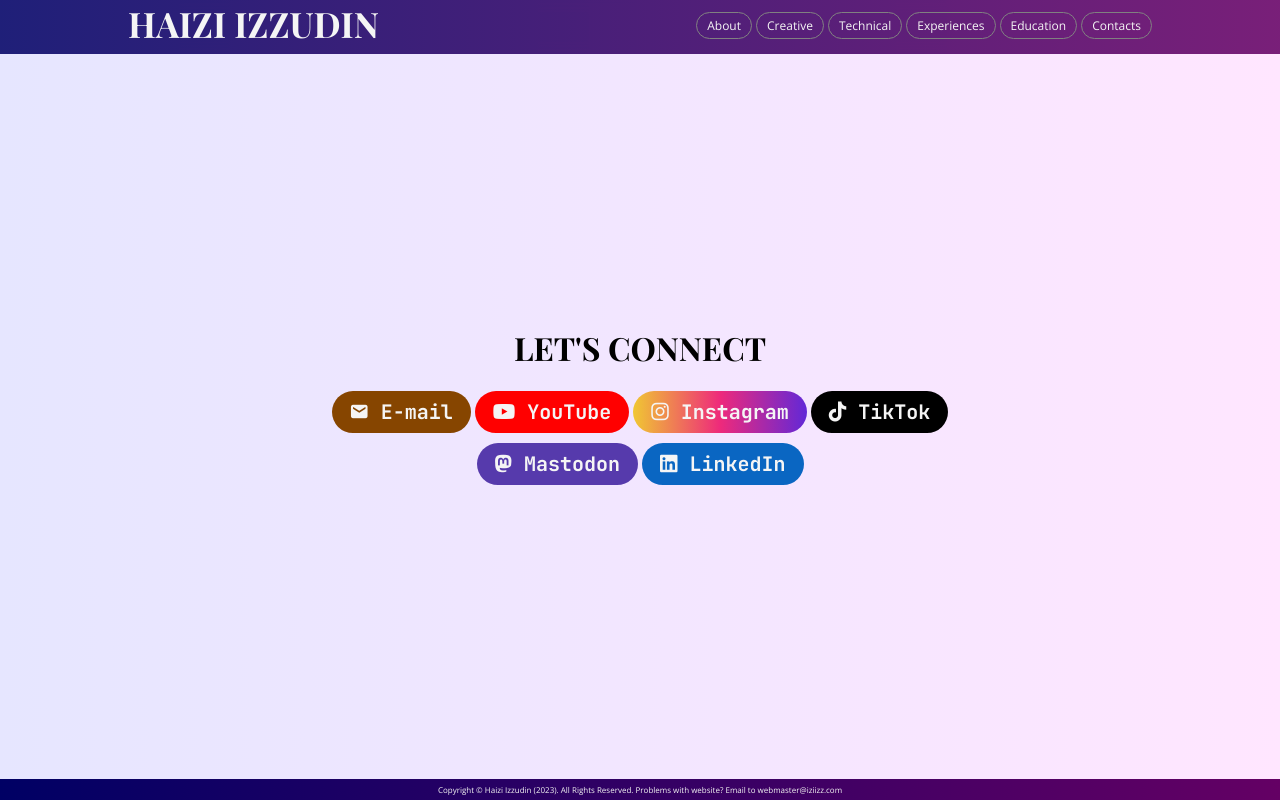
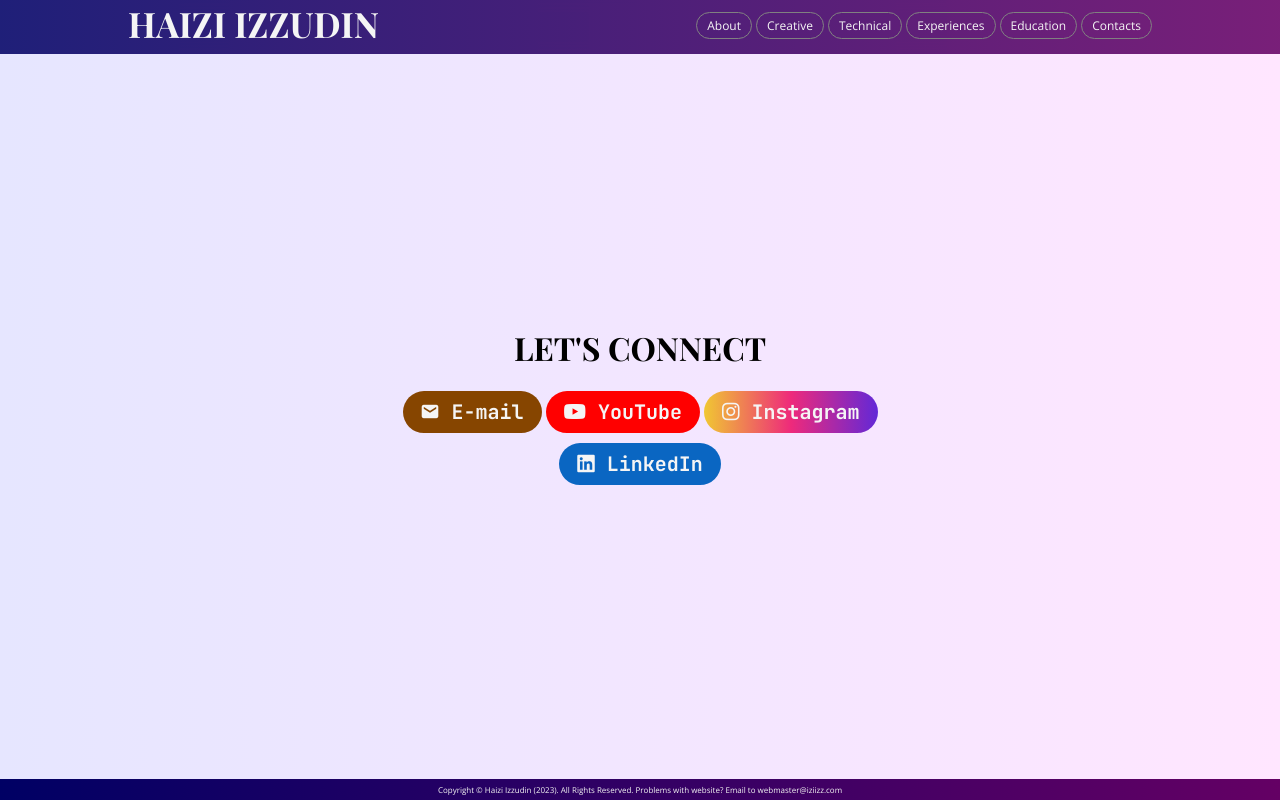
Before and after one commit to HaiziIzzudin/portfolio, a plain HTML site: page contacts.html in a window 1280 px wide. Drawn offline with nearby package versions, Linux system fonts and the light colour scheme.

Commit message:
Update contact information and links in contacts.html

```diff
--- a/contacts.html
+++ b/contacts.html
@@ -18,33 +18,22 @@
 
         <h1>LET'S CONNECT</h1>
 
-        <button onclick="window.open('mailto:hi@iziizz.com', '_blank')" style="background: #864500;">
+        <button onclick="window.open('mailto:haiziizzudin@gmail.com', '_blank')" style="background: #864500;">
             <span class="material-symbols-outlined">mail</span>
             E-mail
         </button>
 
-        <button onclick="window.open('https://youtube.com/@haiziizzudin', '_blank')" style="background: #f00;">
+        <button onclick="window.open('https://www.youtube.com/@haizu.kun1', '_blank')" style="background: #f00;">
             <span class="fa-brands fa-youtube"></span>
             YouTube
         </button>
 
-        <button onclick="window.open('https://instagram.com', '_blank')" style="background: linear-gradient(90deg, #f0c733 0%, #ee2a7b 50%, #6228d7 100%);">
+        <button onclick="window.open('https://www.instagram.com/haizu.kun/', '_blank')" style="background: linear-gradient(90deg, #f0c733 0%, #ee2a7b 50%, #6228d7 100%);">
             <span class="fa-brands fa-instagram"></span>
             Instagram
         </button>
 
-
-        <button onclick="window.open('https://tiktok.com', '_blank')" style="background: #000;">
-            <span class="fa-brands fa-tiktok"></span>
-            TikTok
-        </button>
-
-        <button onclick="window.open('https://social.mastodon.my', '_blank')" style="background: #563aac;">
-            <span class="fa-brands fa-mastodon"></span>
-            Mastodon
-        </button>
-
-        <button onclick="window.open('https://linkedin.com', '_blank')" style="background: #0a66c2;">
+        <button onclick="window.open('https://www.linkedin.com/in/haizi-izzudin/', '_blank')" style="background: #0a66c2;">
             <span class="fa-brands fa-linkedin"></span>
             LinkedIn
         </button>
```
